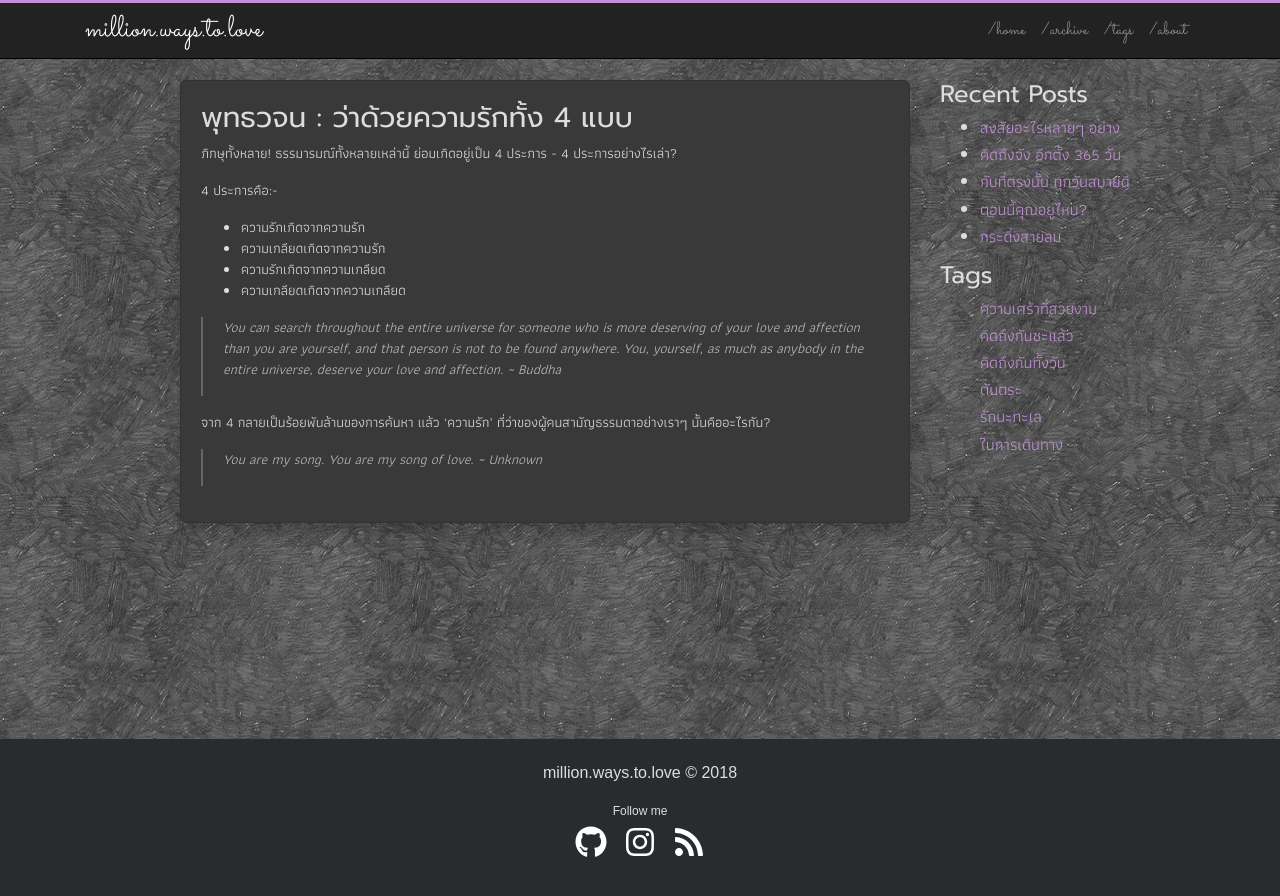
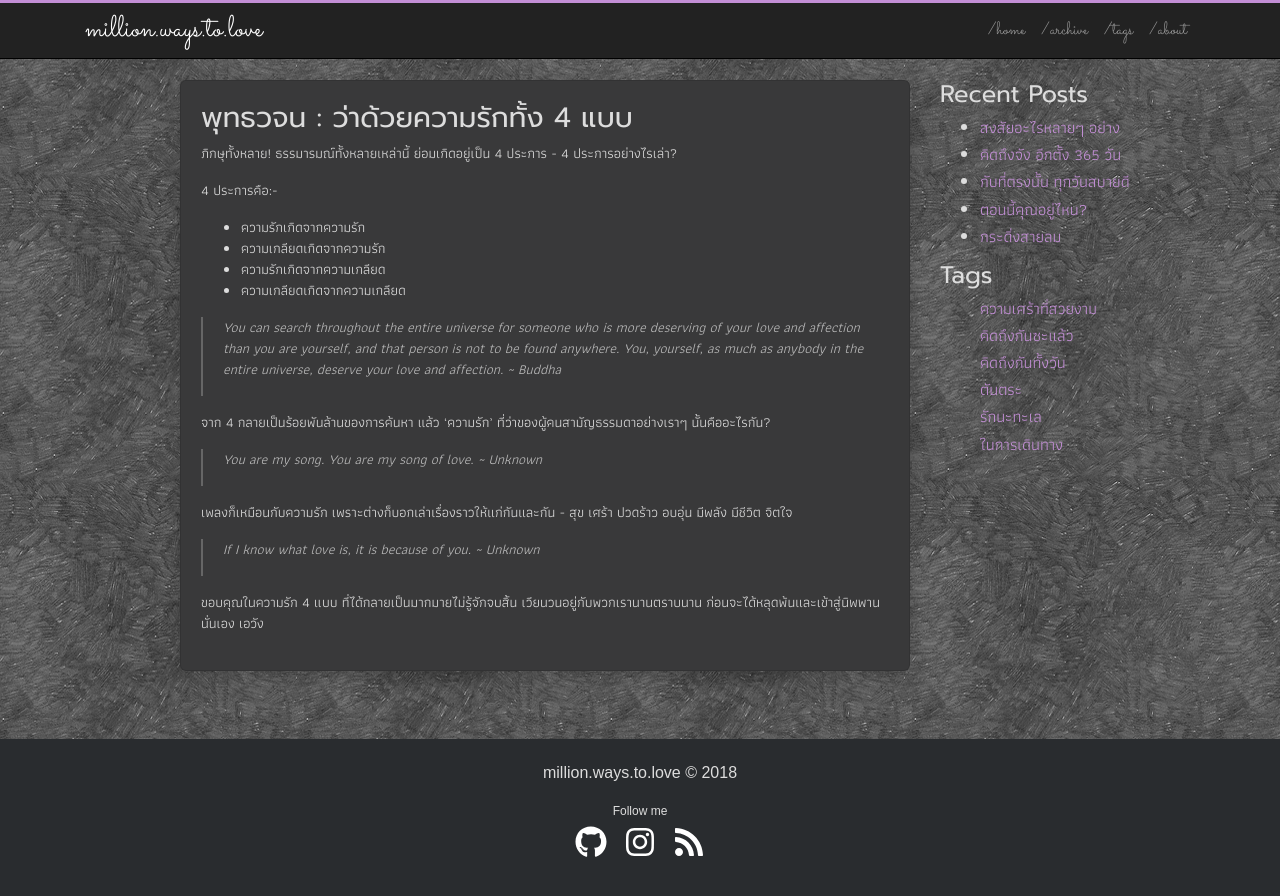
Before and after one commit to sdeehub/love, a Jekyll site: the page built from about.md, in a window 1280 px wide and 921 px high. Shown: the top 896 px of the window. Built offline with Jekyll 4.4.1, drawn with Linux system fonts in a browser that asks for light colours.

Commit message:
about done

```diff
--- a/about.md
+++ b/about.md
@@ -17,3 +17,9 @@ title: About
 จาก 4 กลายเป็นร้อยพันล้านของการค้นหา แล้ว 'ความรัก' ที่ว่าของผู้คนสามัญธรรมดาอย่างเราๆ นั้นคืออะไรกัน?
 
 > You are my song. You are my song of love. ~ Unknown
+
+เพลงก็เหมือนกับความรัก เพราะต่างก็บอกเล่าเรื่องราวให้แก่กันและกัน - สุข เศร้า ปวดร้าว อบอุ่น มีพลัง มีชีวิต จิตใจ
+
+> If I know what love is, it is because of you. ~ Unknown
+
+ขอบคุณในความรัก 4 แบบ ที่ได้กลายเป็นมากมายไม่รู้จักจบสิ้น เวียนวนอยู่กับพวกเรานานตราบนาน ก่อนจะได้หลุดพ้นและเข้าสู่นิพพานนั่นเอง เอวัง
```
